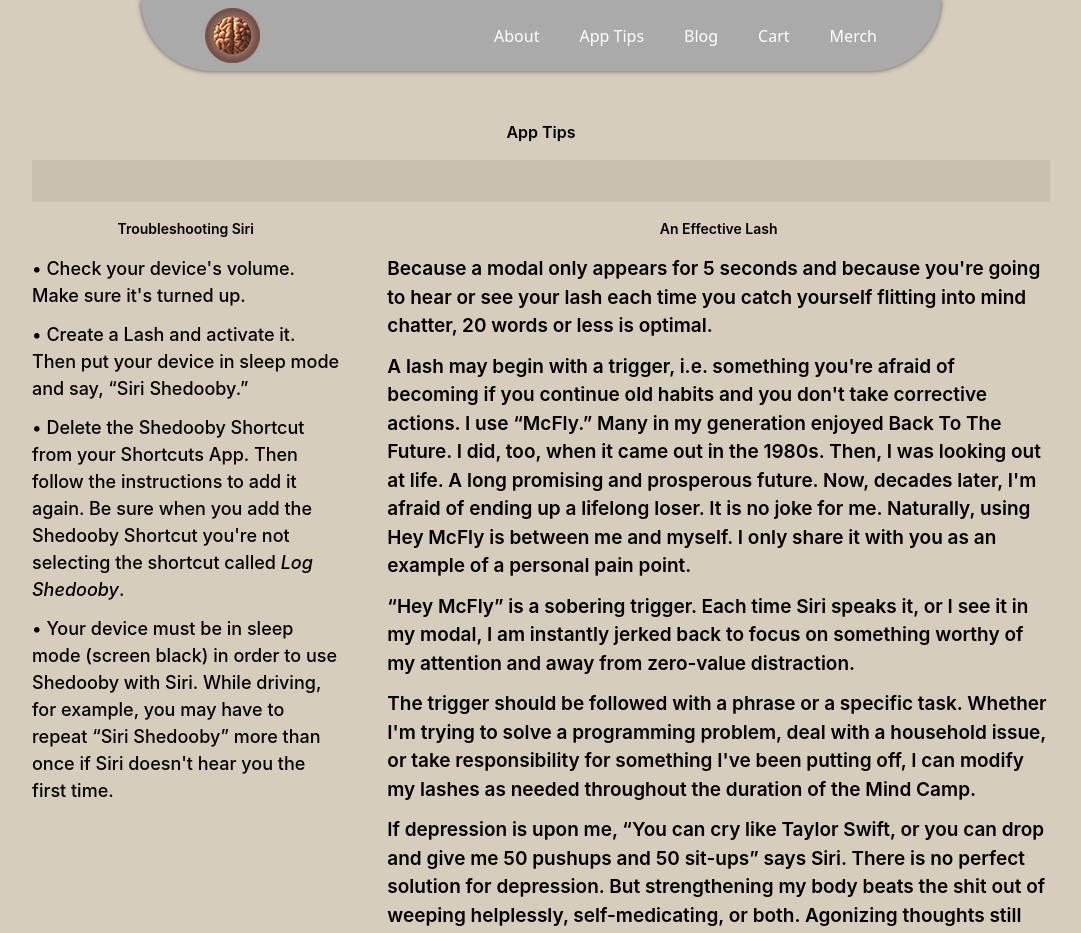
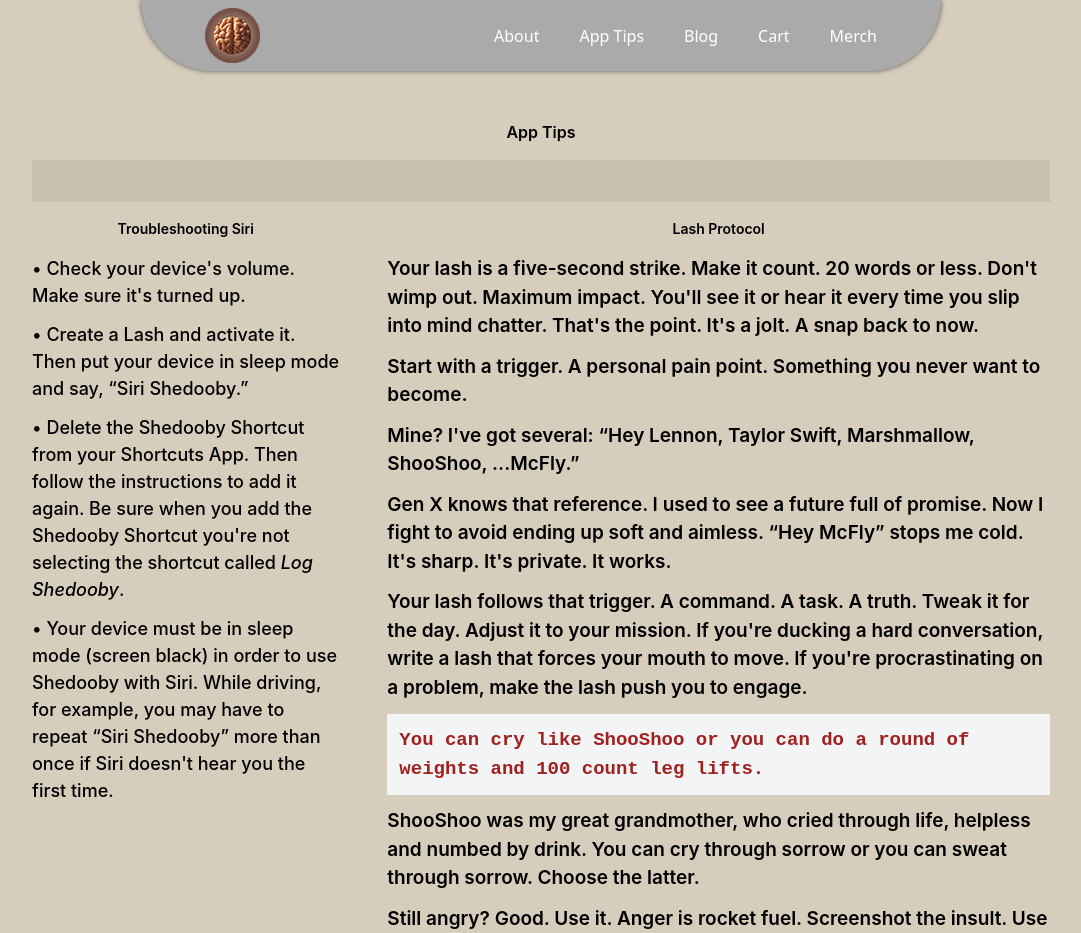
Before and after one commit to DonutsInTheSnow/shedooby.com, a Next.js app: page /apptips in a window 1280 px wide. Shown: the top 933 px of the page, without its empty margins (99-1180 px from the left). Built offline with nearby package versions, Linux system fonts and the light colour scheme; no server answers.

Commit message:
add to AppTips page

```diff
--- a/src/app/apptips/page.tsx
+++ b/src/app/apptips/page.tsx
@@ -1,29 +1,75 @@
 'use client';
+
+import Image from 'next/image';
 
 export default function Apptips() {
   return (
     <div className="bg-[#d7cdbc]">
+
        <section className="pt-[120px] pb-32 max-w-[1050px] md:max-w-[500px] lg:max-w-[1050px] mx-auto">
         <h2 className="font-inter text-[16px] font-semibold text-black text-center pb-4">App Tips</h2>
         <div className="bg-[#cac0b0] h-[42px] mx-4"></div>
         <div className="grid grid-cols-6 gap-4 lg:gap-12 text-black p-4 font-inter">
             <div className="col-span-6 lg:col-span-2 text-[18px] font-medium">
-                <p className="text-[14px] font-semibold text-center pb-4">Troubleshooting Siri</p>
-                <p className="pb-3">• Check your device&apos;s volume. Make sure it&apos;s turned up.</p>
-                <p className="pb-3">• Create a Lash and activate it. Then put your device in sleep mode and say, “Siri Shedooby.”</p>
-                <p className="pb-3">• Delete the Shedooby Shortcut from your Shortcuts App. Then follow the instructions to add it again. Be sure when you add the Shedooby Shortcut you&apos;re not selecting the shortcut called <em>Log Shedooby</em>.</p>
-                <p>• Your device must be in sleep mode (screen black) in order to use Shedooby with Siri. While driving, for example, you may have to repeat “Siri Shedooby” more than once if Siri doesn&apos;t hear you the first time.</p>
+              <p className="text-[14px] font-semibold text-center pb-4">Troubleshooting Siri</p>
+              <p className="pb-3">• Check your device&apos;s volume. Make sure it&apos;s turned up.</p>
+              <p className="pb-3">• Create a Lash and activate it. Then put your device in sleep mode and say, “Siri Shedooby.”</p>
+              <p className="pb-3">• Delete the Shedooby Shortcut from your Shortcuts App. Then follow the instructions to add it again. Be sure when you add the Shedooby Shortcut you&apos;re not selecting the shortcut called <em>Log Shedooby</em>.</p>
+              <p>• Your device must be in sleep mode (screen black) in order to use Shedooby with Siri. While driving, for example, you may have to repeat “Siri Shedooby” more than once if Siri doesn&apos;t hear you the first time.</p>
             </div>
             <div className="bg-[#cac0b0] h-[42px] col-span-6 lg:hidden"></div>
             <div className="col-span-6 lg:col-span-4 font-semibold text-[19px]">
-                <p className="text-[14px] text-center pb-4">An Effective Lash</p>
-                <p className="pb-3">Because a modal only appears for 5 seconds and because you&apos;re going to hear or see your lash each time you catch yourself flitting into mind chatter, 20 words or less is optimal. </p>
-                <p className="pb-3">A lash may begin with a trigger, i.e. something you&apos;re afraid of becoming if you continue old habits and you don&apos;t take corrective actions. I use “McFly.” Many in my generation enjoyed Back To The Future. I did, too, when it came out in the 1980s. Then, I was looking out at life. A long promising and prosperous future. Now, decades later, I&apos;m afraid of ending up a lifelong loser. It is no joke for me. Naturally, using Hey McFly is between me and myself. I only share it with you as an example of a personal pain point.</p>
-                <p className="pb-3">“Hey McFly” is a sobering trigger. Each time Siri speaks it, or I see it in my modal, I am instantly jerked back to focus on something worthy of my attention and away from zero-value distraction. </p>
-                <p className="pb-3">The trigger should be followed with a phrase or a specific task. Whether I&apos;m trying to solve a programming problem, deal with a household issue, or take responsibility for something I&apos;ve been putting off, I can modify my lashes as needed throughout the duration of the Mind Camp.</p>
-                <p className="pb-3">If depression is upon me, “You can cry like Taylor Swift, or you can drop and give me 50 pushups and 50 sit-ups” says Siri. There is no perfect solution for depression. But strengthening my body beats the shit out of weeping helplessly, self-medicating, or both. Agonizing thoughts still loom, but they&apos;re given momentary pause while I exert myself with weight reps, cardio on an elliptical, running on a track, a round of yoga... Depression is a head thing. Exertion is body. Become soft and helpless, or become hard and fight?</p>
-                <p>Has someone humiliated, disappointed or generally pissed you off? Screenshot rage-bait—it&apos;s fuel for focus. Use their words for your lash. If it stirs up emotion, it can lash you out of complacency. Anger is energy. Use it.</p>
+              <p className="text-[14px] text-center pb-4">Lash Protocol</p>
+              <p className="pb-3">Your lash is a five-second strike. Make it count. 20 words or less. Don&apos;t wimp out. Maximum impact. You&apos;ll see it or hear it every time you slip into mind chatter. That&apos;s the point. It&apos;s a jolt. A snap back to now.</p>
+              <p className="pb-3">Start with a trigger. A personal pain point. Something you never want to become.</p>
+              <p className="pb-3">Mine? I&apos;ve got several: “Hey Lennon, Taylor Swift, Marshmallow, ShooShoo, ...McFly.”</p>
+              <p className="pb-3">Gen X knows that reference. I used to see a future full of promise. Now I fight to avoid ending up soft and aimless. “Hey McFly” stops me cold. It&apos;s sharp. It&apos;s private. It works.</p>
+              <p className="pb-3">Your lash follows that trigger. A command. A task. A truth. Tweak it for the day. Adjust it to your mission. If you&apos;re ducking a hard conversation, write a lash that forces your mouth to move. If you&apos;re procrastinating on a problem, make the lash push you to engage.</p>
+              <p className="p-3 bg-gray-100 text-[#a1211f] font-mono">You can cry like ShooShoo or you can do a round of weights and 100 count leg lifts.</p>
+              <p className="py-3">ShooShoo was my great grandmother, who cried through life, helpless and numbed by drink. You can cry through sorrow or you can sweat through sorrow. Choose the latter. </p>
+              <p>Still angry? Good. Use it. Anger is rocket fuel. Screenshot the insult. Use their words for your lash. If it stings, it&apos;s got power. Aim it at your weakness. Fire for effect.</p>
             </div>
+        </div>
+      </section>
+
+      <section className="pb-32 max-w-[1050px] md:max-w-[500px] lg:max-w-[1050px] mx-auto">
+        <div className="bg-[#cac0b0] h-[42px] mx-4"></div>
+        <p className="text-[14px] text-center text-black font-semibold py-4">Mission Brief: Lashes</p>
+        <div className="grid grid-cols-6 gap-4 lg:gap-12 text-black p-4 font-inter">
+          <div className="col-span-6 lg:col-span-3 text-[19px] font-semibold">
+            <p className="pb-3">Shedooby was built to reclaim lost ground. No do-overs. The past is a closed door. The only question that matters now, how do you maximize the present?</p>
+            <p className="pb-3">Wherever you stand in life—if you&apos;re still breathing, you&apos;re still in the fight. That background noise between your ears? Mind chatter. Reallocate that wasted wattage. Focus it on your mission set. You&apos;ll be surprised what you&apos;re capable of building when you lock onto your AO (Area of Operations).</p>
+            <p className="pb-3">There was a Star Trek episode in which Captain Kirk, Mr. Spock, et al, faced the Earp brothers in a simulation at the OK Corral? The landing party survived not through brute force but belief—mental training. The Vulcan Mind Lock wasn&apos;t sci-fi fluff. It was tactical focus. That is <em>Shedooby</em>. Train your mind to distinguish the real from the distraction. Techno static? Turn that shit off. Focus on targets that matter.</p>
+            <p className="pb-3">The image of John Lennon at 40 is an embarrassment to masculinity. Once the apex alpha who excited millions of fertile young women, he was reduced to something soft and infantilized. What the hell happened? What made him surrender? Let this be a warning: Don&apos;t become ornamental. If you&apos;re able-bodied and idle, you&apos;re not living—you&apos;re freeloading. Fix it.</p>
+            <p className="p-3 bg-gray-100 text-[#a1211f] font-mono">Hey Lennon. An able bodied, able minded man should earn a living. Get off your wife&apos;s teat. <span className="text-black text-medium">(Reclaim your masculinity.)</span></p>
+            <div className="py-7">
+              <Image src="/images/toddlerMan.jpg" alt="ToddlerMan Lennon at 40." className="mx-auto" width="200" height="250" />
+            </div>
+            <p className="p-3 bg-gray-100 text-[#a1211f] font-mono">Imagine you&apos;re an immigrant. Imagine you can re-invent yourself. Steady pay trumps idleness. That, you don&apos;t have to imagine. <span className="text-black text-medium">(Just like Starting Over.)</span></p>
+          </div>
+          <div className="bg-[#cac0b0] h-[42px] col-span-6 lg:hidden"></div>
+          <div className="col-span-6 lg:col-span-3 font-semibold text-[19px]">
+            <div className="bg-[#c1bba9] max-w-[500px] px-3 pt-3 pb-9">
+              <div className="py-9">
+                <Image src="/images/cryBully.jpg" alt="Cry bullying is still bullying." className="mx-auto" width="300" height="300" />
+              </div>
+              <p className="p-3 bg-gray-100 text-[#a1211f] font-mono">You can cry like Taylor Swift or you can drop and give me 50 pushups. <span className="text-black text-medium">(Depression.)</span></p>
+              <p className="p-3 my-4 bg-gray-100 text-[#a1211f] font-mono">Take 10 tactical breaths. Do a round of yoga. Read 10 pages. Repeat. <span className="text-black text-medium">(Anxiety.)</span></p>
+              <p className="p-3 my-4 bg-gray-100 text-[#a1211f] font-mono">Make your bed. Dress appropriately. Stand up straight. Live within your means. <span className="text-black text-medium">(Self-Respect.)</span></p>
+              <p className="p-3 my-4 bg-gray-100 text-[#a1211f] font-mono">Be punctual. Punctuality respects others time. <span className="text-black text-medium">(Make it a habit. You won&apos;t regret it.)</span></p>
+              <p className="p-3 my-4 bg-gray-100 text-[#a1211f] font-mono">Lose the self-doubt, Marshmallow. Try and fail, no shame. Fail to try, no game. Get in the game. <span className="text-black text-medium">(Playing the game is a better teacher than being a spectator.)</span></p>
+              <p className="p-3 my-4 bg-gray-100 text-[#a1211f] font-mono">Passivity now leads to aggression later. Don&apos;t be passive. Say what you honestly think. Be assertive. <span className="text-black text-medium">(Telling others what they want to hear is neither kind nor compassionate. It&apos;s deceitful. Learning to deliver honesty with diplomacy takes practice.)</span></p>
+            </div>
+          </div>
+        </div>
+        <div className="grid grid-cols-8 gap-4 lg:gap-12 max-w-[800px] text-black mt-5 p-4 font-inter mx-auto">
+          <div className="col-span-8 text-[19px] font-semibold justify-self-center">
+            <p className="text-[14px] text-center text-black font-semibold py-4">On Long-Term Objectives</p>
+            <p className="pb-3">Ambitious goal? Break it into targets. Stack victories. You want to master the guitar? 10,000 hours. That&apos;s not a sprint. That&apos;s a campaign. Your day&apos;s only 24 hours. Your training time must be intentional.</p>
+            <p className="pb-3">I practice guitar one hour a day. That&apos;s 365 hours a year, if I stay sharp. That&apos;s how progress looks: daily, deliberate, and compounding. It&apos;s not fast. It&apos;s not flashy. But it works.</p>
+            <p className="pb-3">Guitar&apos;s my second mission. The primary one is earning a living. Manual labor pays today&apos;s bills. Programming is my longer-range goal.</p>
+            <p className="p-3 bg-gray-100 text-[#a1211f] font-mono">You have two tasks: practice guitar for 1 hour, program for 2. <span className="text-black text-medium">(Manual labor doesn&apos;t exhaust my mind. It&apos;s almost relaxing to take a seat and code for a couple of hours.)</span></p>
+          </div>
         </div>
       </section>
     </div>
--- a/src/app/globals.css
+++ b/src/app/globals.css
@@ -1,42 +1,13 @@
-/*
-@import url('https://fonts.googleapis.com/css2?family=Inter:ital,opsz,wght@0,14..32,100..900;1,14..32,100..900&display=swap');
 @import "tailwindcss";
+
+/* @import url('https://fonts.googleapis.com/css2?family=Inter:ital,opsz,wght@0,14..32,100..900;1,14..32,100..900&display=swap'); */
+@import url('https://fonts.googleapis.com/css2?family=Geist+Mono:wght@100..900&family=Inter:ital,opsz,wght@0,14..32,100..900;1,14..32,100..900&display=swap');
 
 :root {
   --background: #ffffff;
   --foreground: #171717;
   --font-inter: 'Inter', sans-serif;
-}
-
-@media (prefers-color-scheme: dark) {
-  :root {
-    --background: #0a0a0a;
-    --foreground: #ededed;
-  }
-}
-
-.font-inter {
-  font-family: var(--font-inter) !important;
-}
-
-body {
-  background: var(--background);
-  color: var(--foreground);
-  font-family: Arial, Helvetica, sans-serif;
-}
-
-
- */
-
-
-@import "tailwindcss";
-
-@import url('https://fonts.googleapis.com/css2?family=Inter:ital,opsz,wght@0,14..32,100..900;1,14..32,100..900&display=swap');
-
-:root {
-  --background: #ffffff;
-  --foreground: #171717;
-  --font-inter: 'Inter', sans-serif;
+  --font-mono: 'Geist Mono', monospace;
 }
 
 @media (prefers-color-scheme: dark) {
@@ -50,6 +21,10 @@ body {
   font-family: var(--font-inter) !important;
 }
 
+.font-mono {
+  font-family: var(--font-mono) !important;
+}
+
 body {
   background: var(--background);
   color: var(--foreground);
```
Also changed, not shown: public/images/cryBully.jpg (added), public/images/toddlerMan.jpg (added).
